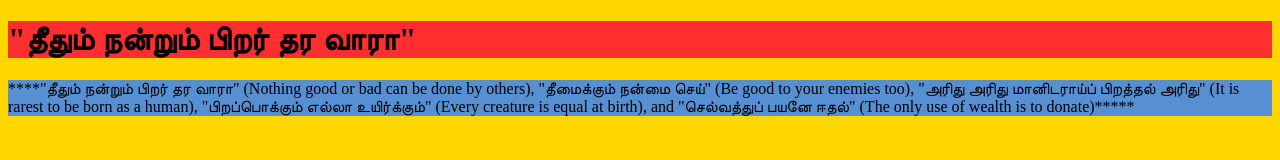
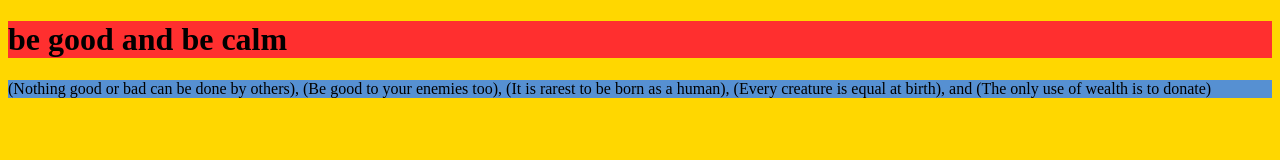
Before and after one commit to thiruvenkadam5/Vertix_bos, a plain HTML site: page src/index.html in a window 1280 px wide. Drawn offline with Linux system fonts and the light colour scheme.

Commit message:
new code

```diff
--- a/src/index.html
+++ b/src/index.html
@@ -22,13 +22,12 @@
 <body>
 
     <h1>
-        "தீதும் நன்றும் பிறர் தர வாரா"
-
+        be good and be calm
     </h1>
     <p>
-        ****"தீதும் நன்றும் பிறர் தர வாரா" (Nothing good or bad can be done by others),
-         "தீமைக்கும் நன்மை செய்" (Be good to your enemies too), "அரிது அரிது மானிடராய்ப் பிறத்தல் அரிது"
-          (It is rarest to be born as a human), "பிறப்பொக்கும் எல்லா உயிர்க்கும்" (Every creature is equal at birth),
-           and "செல்வத்துப் பயனே ஈதல்" (The only use of wealth is to donate)*****</p>
+         (Nothing good or bad can be done by others),
+        (Be good to your enemies too),
+          (It is rarest to be born as a human),  (Every creature is equal at birth),
+           and (The only use of wealth is to donate)</p>
 </body>
 </html>
```
